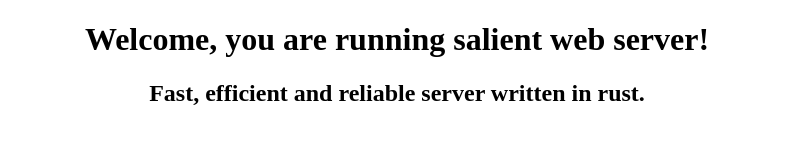
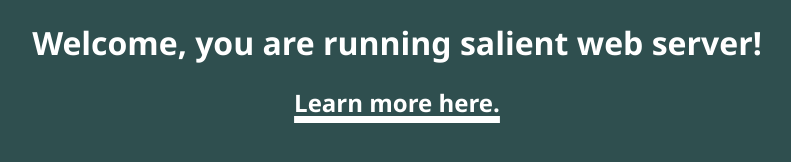
Before and after one commit to theunixer/salient, a plain HTML site: page www/index.html in a window 1280 px wide. Shown: the whole page, without its empty margins (243-1034 px from the left). Drawn offline with Linux system fonts and the light colour scheme.

Commit message:
Rebranding.

```diff
--- a/www/index.html
+++ b/www/index.html
@@ -8,7 +8,7 @@
 
 <body>
     <h1>Welcome, you are running salient web server!</h1>
-    <h2>Fast, efficient and reliable server written in rust.</h2>
+    <h2><a href="https://notabug.org/GreatC0der/salient">Learn more here.</a></h2>
 </body>
 
 </html>
--- a/www/style.css
+++ b/www/style.css
@@ -1,3 +1,18 @@
 * {
+    font-family: 'Segoe UI', Tahoma, Geneva, Verdana, sans-serif;
     text-align: center;
+    background-color: darkslategrey;
+    color: white;
 }
+
+a {
+    color: white;
+    text-decoration: underline;
+    text-decoration-thickness: 7px;
+    transition: all 2s;
+}
+
+a:hover {
+    color: darkslategrey;
+    background-color: white;
+}
```
Also changed, not shown: www/not_found.html (+1 -0 lines).
